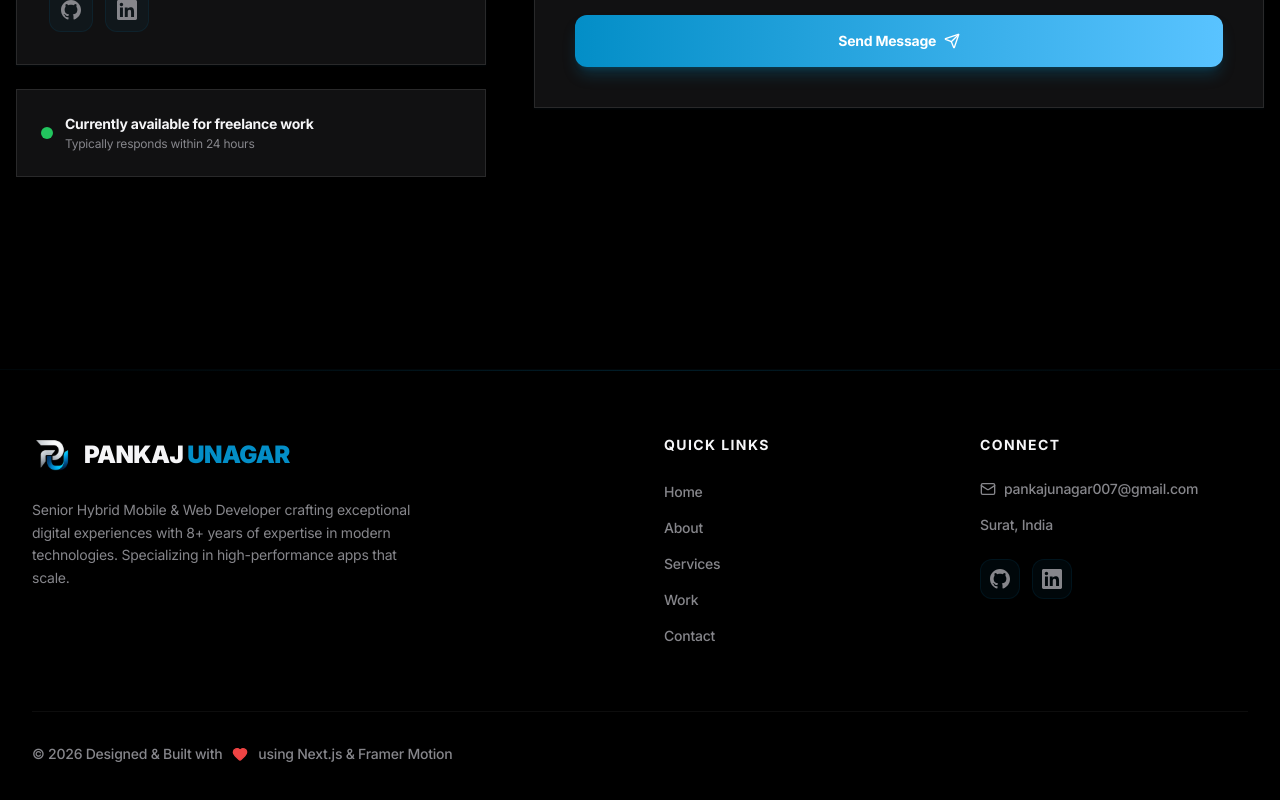
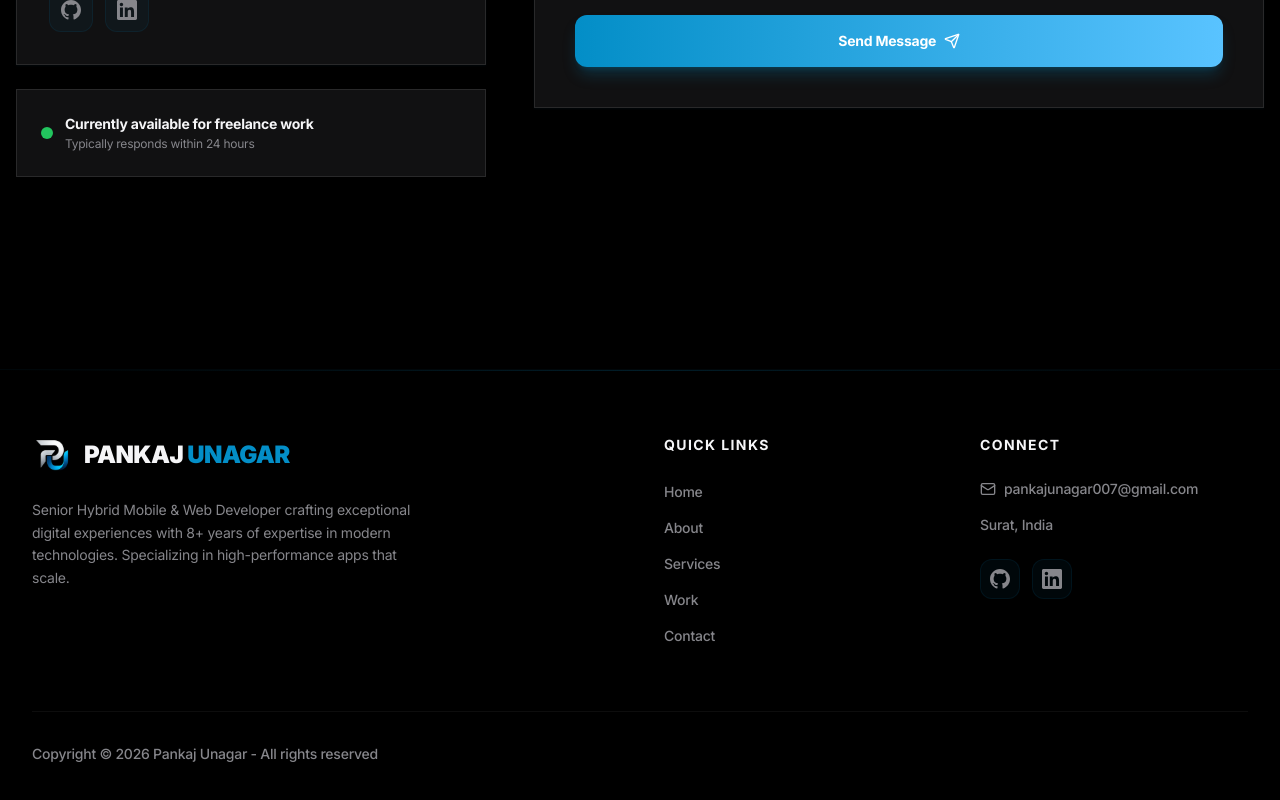
Before and after one commit to pankajunagar/my-portfolio, a Next.js app: page / in a window 1280 px wide. Shown: the part 9940-10740 px from the top of the page. Built offline with nearby package versions, Linux system fonts and the light colour scheme.

Commit message:
copy rights update

```diff
--- a/src/components/Footer.tsx
+++ b/src/components/Footer.tsx
@@ -146,9 +146,7 @@ export default function Footer() {
         {/* Bottom Bar */}
         <div className="mt-16 pt-8 border-t border-white/5 flex flex-col sm:flex-row items-center justify-between gap-6">
           <div className="flex items-center gap-1.5 text-muted-foreground text-sm font-medium">
-            <span>© {currentYear} Designed & Built with</span>
-            <Heart className="w-4 h-4 text-red-500 fill-red-500 mx-1" />
-            <span>using Next.js & Framer Motion</span>
+            <span>Copyright © {currentYear} Pankaj Unagar - All rights reserved</span>
           </div>
         </div>
       </div>
```
